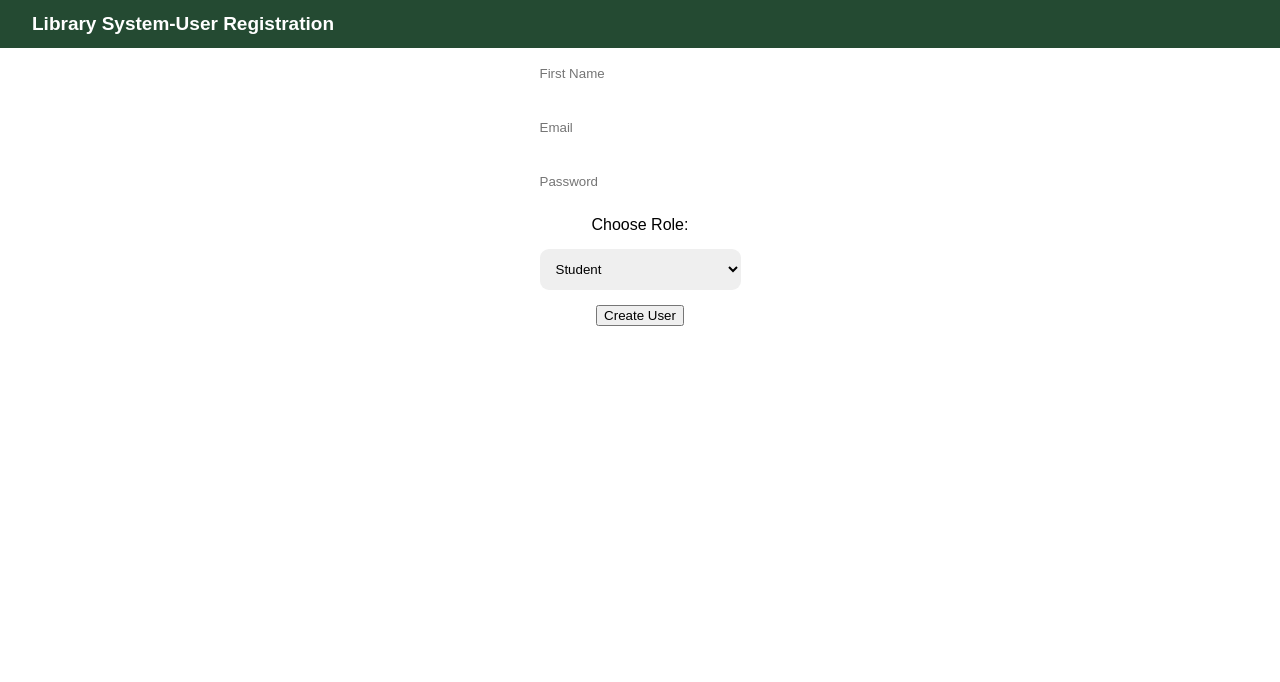
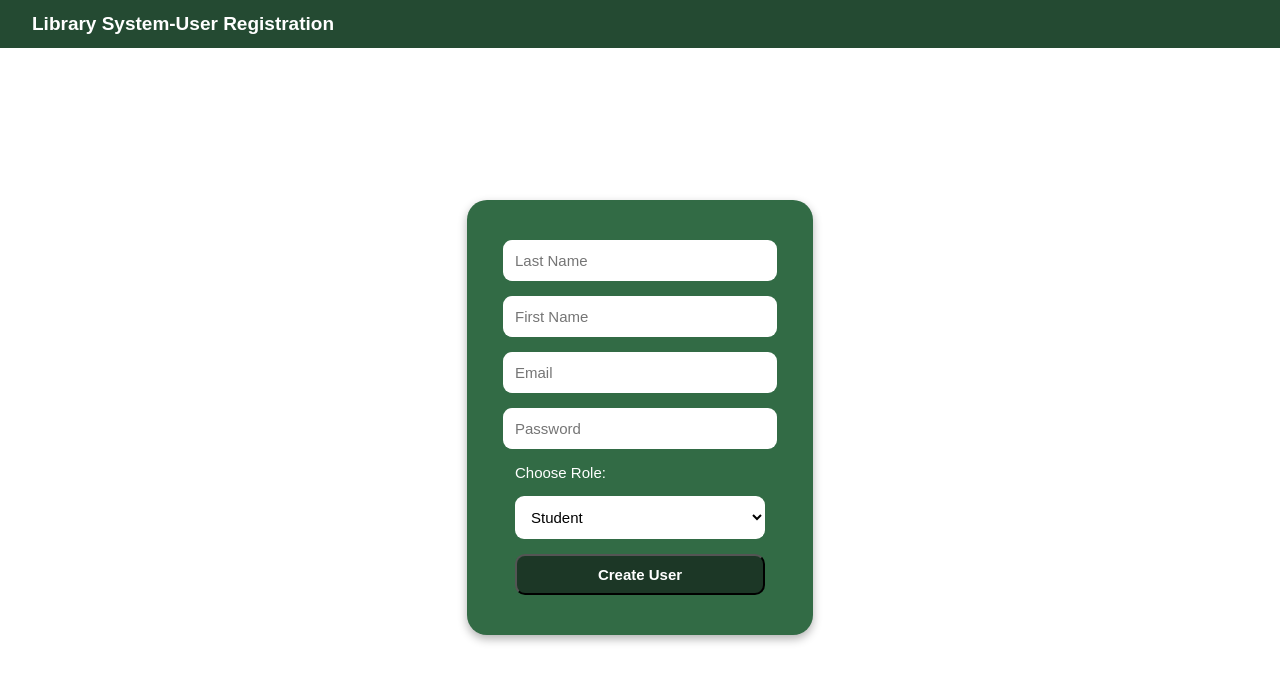
Before and after one commit to ellerib/AP3, a PHP site: page /userregistration.php in a window 1280 px wide; the page is wider, and only the part inside the window is pictured. Shown: the top 682 px of that part. Run offline with PHP 8.4, Linux system fonts and the light colour scheme.

Commit message:
New add on of userregistration

```diff
--- a/library_system/userregistration.php
+++ b/library_system/userregistration.php
@@ -11,7 +11,7 @@
             flex-direction: column;
             align-items: center;
             justify-content: center;
-            /*height: 1100px;*/
+            /* height: 1000px; */
         }
 
         header{
@@ -40,8 +40,45 @@
             padding: 12px;
             border-radius: 9px;
             border: none;
+            outline: none;
+            background-color: white;
+            font-size: 15px;
+            /* font-weight: bold; */
+        }
+
+        form label, form p{
+            align-self: flex-start;
+            margin: 0;
+            font-size: 15px;
+            color: white;
+        }
+
+        button{
+            width: 100%;
+            padding: 10px;
+            border-radius: 10px;
+            color: white;
+            background-color: #1c3726;
+            /* cursor: pointer; */
+            font-weight: bold;
+            font-size: 15px;
+        }
+
+        /* FORM CONTAINER */
+        .formcontent{
+            background-color: #326b45;
+            padding: 40px 48px;
+            border-radius: 20px;
+            display: flex;
+            flex-direction: column;
+            align-items: center;
+            gap: 20px;
+            box-shadow: 0 4px 10px rgba(0, 0, 0, 0.3);
+            width: 250px;
+            margin-top: 200px;
 
         }
+
 
     </style>
     <meta charset="UTF-8">
@@ -59,7 +96,7 @@
                 <input type="password" name="password" placeholder="Password">
 
                 <label for="" id="roleselection"> Choose Role: </label>
-                <select name="roletype" id="">
+                <select name="roletype">
                     <option value="student"> Student </option>
                     <option value="teacher"> Teacher </option>
                     <option value="librarian"> Librarian </option>
```
Also changed, not shown: delete_book.php (+0 -9 lines).
